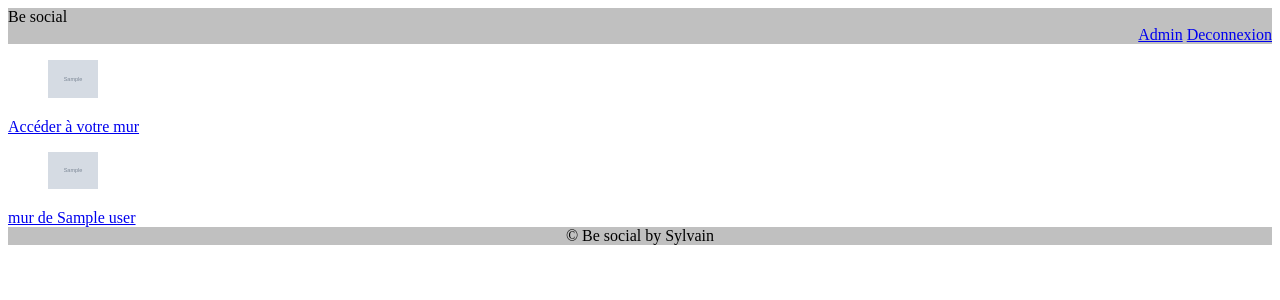
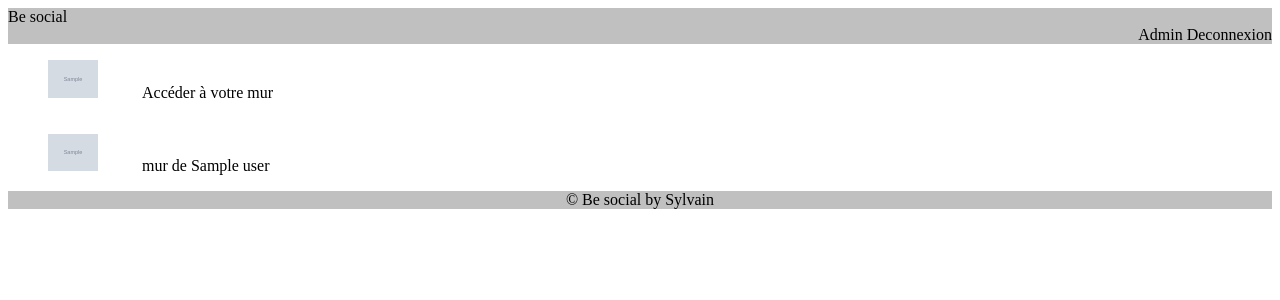
Before and after one commit to sylvainnizac/DjTest-Social, a Django app: template social/templates/social/profils.html in a window 1280 px wide. Shown: the top 300 px of the page. Run offline with Django 3.2, Linux system fonts and the light colour scheme; the template is opened without the code that fills it: most values are stand-ins (such as "Sample title", 1, 10 or a date in 2020); grey boxes marked "Sample" are stand-in pictures.

Commit message:
end modification appearance profil list

```diff
--- a/social/templates/social/profils.html
+++ b/social/templates/social/profils.html
@@ -4,19 +4,19 @@
     <section class="profil">
     {% for log in logged %}
         <article>
-            <figure>
+            <figure class="profil">
                 <img class="avatar" src="{{ log.avatar.url }}" alt="avatar de {{ log.user }}" />
             </figure>
-            <a href="{% url 'wall' log.id %}">Accéder à votre mur</a>
+            <a href="{% url 'wall' log.id %}" class="profil">Accéder à votre mur</a>
         </article>
     {% endfor %}
 
     {% for profil in profils %}
         <article>
-            <figure>
+            <figure class="profil">
                 <img class="avatar" src="{{ profil.avatar.url }}" alt="avatar de {{ profil.user }}" />
             </figure>
-            <a href="{% url 'wall' profil.id %}">mur de {{ profil.user }}</a>
+            <a href="{% url 'wall' profil.id %}" class="profil">mur de {{ profil.user }}</a>
         </article>
     {% empty %}
         <article>Aucun autre utilisateur.</article>
--- a/static/css/style.css
+++ b/static/css/style.css
@@ -18,3 +18,14 @@ nav
     max-height : 50px;
     max-width : 50px;
 }
+
+.profil
+{
+    display: inline-block;
+}
+
+a
+{
+    text-decoration: none;
+    color: black;
+}
```
